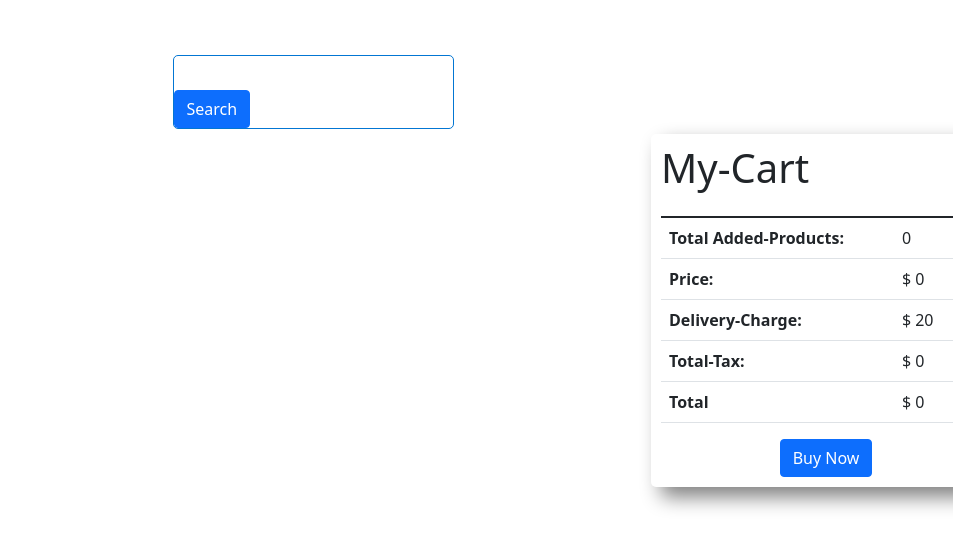
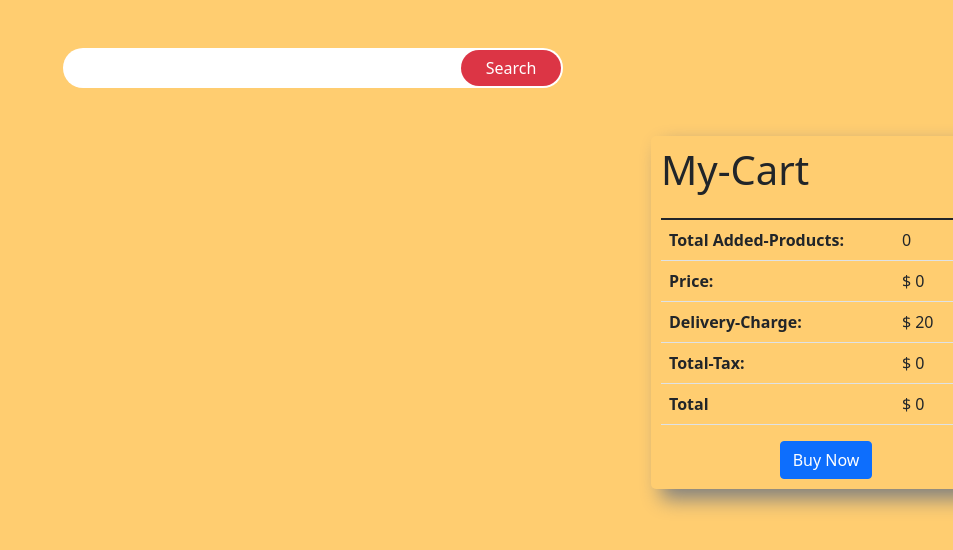
Before and after one commit to mdyasenrafe/ranga-store-debuging, a plain HTML site: page index.html in a window 1280 px wide. Shown: the whole page, without its empty margins (327-1280 px from the left). Drawn offline with nearby package versions, Linux system fonts and the light colour scheme; no server answers.

Commit message:
bonus part working

```diff
--- a/css/style.css
+++ b/css/style.css
@@ -1,30 +1,30 @@
 body {
   overflow-x: hidden;
   font-family: "Montserrat", sans-serif;
+  background-color: rgba(255, 166, 0, 0.562) !important;
+}
+.search-box {
+  width: 90% !important;
+  max-width: 500px;
+  border-radius: 30px !important;
+  background: #fff;
+  margin: auto !important;
+  padding: 2px;
 }
 .search-field {
-  border: none;
-  border-radius: 50px;
-  padding: 5px;
-  outline: none;
+  border: 0 !important;
+  border-radius: 30px !important;
+  box-shadow: none !important;
 }
-.search-field:hover {
-  outline: none;
-  border: none;
+.search-button {
+  width: 100px;
+  border: 0 !important;
+  color: #fff;
+  padding: 0px 25px;
+  border-radius: 30px !important;
+  box-shadow: none !important;
 }
-.search-box {
-  border: 1px solid rgb(3, 118, 211);
-  width: 281px;
-  border-radius: 5px;
-  margin: auto;
-  margin-top: 50px;
-  /* border-right: none; */
-}
-/* .search-button {
-  padding: 10px 50px;
-  border-radius: 25px;
-  margin-left: 20px;
-} */
+
 #all-products {
   display: grid;
   grid-template-columns: repeat(3, 1fr);
--- a/index.html
+++ b/index.html
@@ -27,12 +27,17 @@
     <!-- main section -->
     <main class="main">
       <!-- search field -->
-      <div class="search-field">
-        <div class="search-box">
-          <input id="" class="search-field" type="text" />
+      <div class="my-5">
+        <div class="search-box input-group">
+          <input
+            id="search-field"
+            class="search-field form-control"
+            type="text"
+          />
+          <div class="search-btn-div">
             <button
               type="button"
-            class="btn btn-primary search-button"
+              class="btn btn-danger search-button"
               data-toggle="button"
               aria-pressed="false"
               autocomplete="off"
@@ -43,9 +48,10 @@
             </button>
           </div>
         </div>
+      </div>
       <!-- all products -->
       <div class="row">
-        <div class="col-md-9 col-lg-9 col-sm-7">
+        <div class="col-md-7 col-lg-9 col-sm-7">
           <div id="all-products" class=""></div>
         </div>
         <!-- cart  -->
```
Also changed, not shown: banner-imge.jpg (added). Lines whose indentation alone changed are shown as unchanged.
